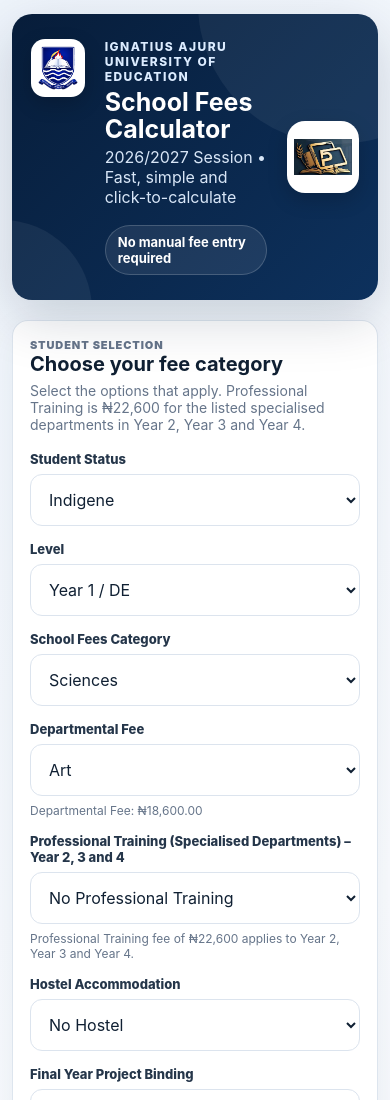
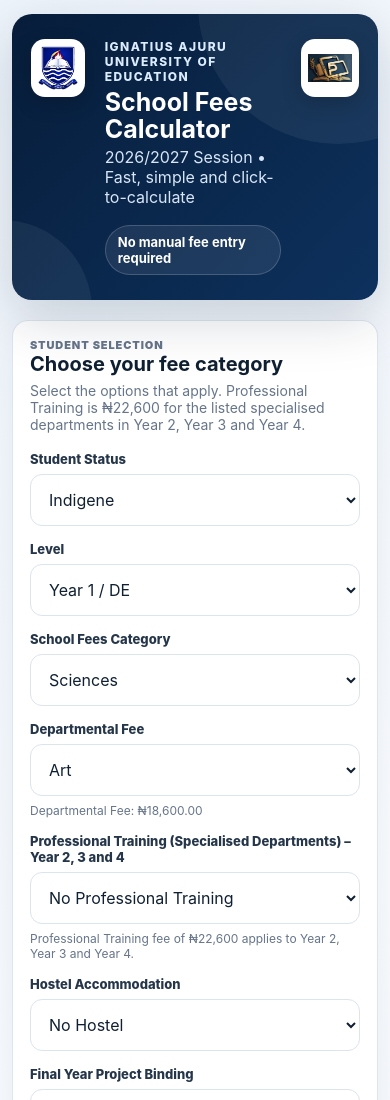
Before and after one commit to Jamesfreedom/Intech-Solutions, a website: page index.html in a window 390 px wide. Shown: the top 1100 px of the page. Drawn offline with Linux system fonts and the light colour scheme.

Commit message:
changes made

```diff
--- a/assets/css/style.css
+++ b/assets/css/style.css
@@ -70,7 +70,7 @@ select {
     bottom: -100px
 }
 
-.hero-inner {
+.hero-inner, .hero-flex {
     position: relative;
     z-index: 2;
     display: flex;
@@ -78,28 +78,11 @@ select {
     gap: 20px
 }
 
-.hero-flex {
-    display: flex;
-    justify-content: space-between;
-    align-items: center;
-    gap: 20px
-}
-
-.logo {
+.logo, .intechlogo {
     width: 72px;
     height: 72px;
     border-radius: 18px;
     background: #fff;
-    padding: 7px;
-    object-fit: contain;
-    box-shadow: 0 7px 20px rgba(0, 0, 0, .18)
-}
-
-.intechlogo {
-    width: 72px;
-    height: 72px;
-    border-radius: 18px;
-    background-color: #fff;
     padding: 7px;
     object-fit: contain;
     box-shadow: 0 7px 20px rgba(0, 0, 0, .18)
@@ -378,11 +361,11 @@ select:focus {
         padding: 25px 19px
     }
 
-    .hero-inner {
+    .hero-inner, .hero-flex {
         align-items: flex-start
     }
 
-    .logo {
+    .logo, .intechlogo {
         width: 58px;
         height: 58px;
         border-radius: 14px
--- a/index.html
+++ b/index.html
@@ -7,7 +7,7 @@
   <meta name="theme-color" content="#071d3a">
   <link rel="icon" type="image/png" href="assets/image/intechsolutions.jpg">
   <link rel="stylesheet" href="./assets/css/style.css">
-  <title>IAUE 2026/2027 School Fees Calculator</title>
+  <title>Precious Computers School Fees Calculator</title>
 
 </head>
 
--- /dev/null
+++ b/package.json
@@ -0,0 +1,5 @@
+{
+  "dependencies": {
+    "@vercel/analytics": "^2.0.1"
+  }
+}
```
Also changed, not shown: 1 other file.
